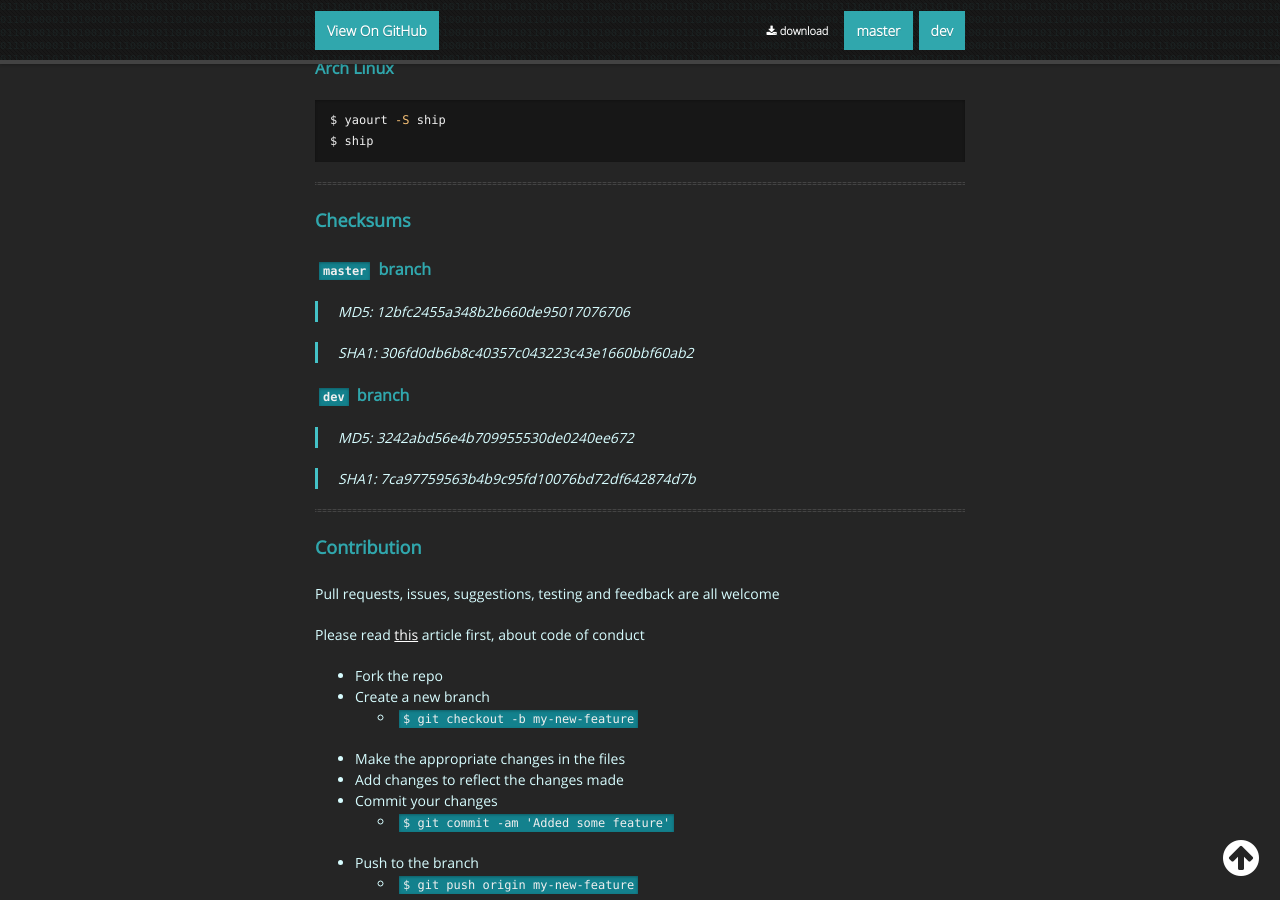
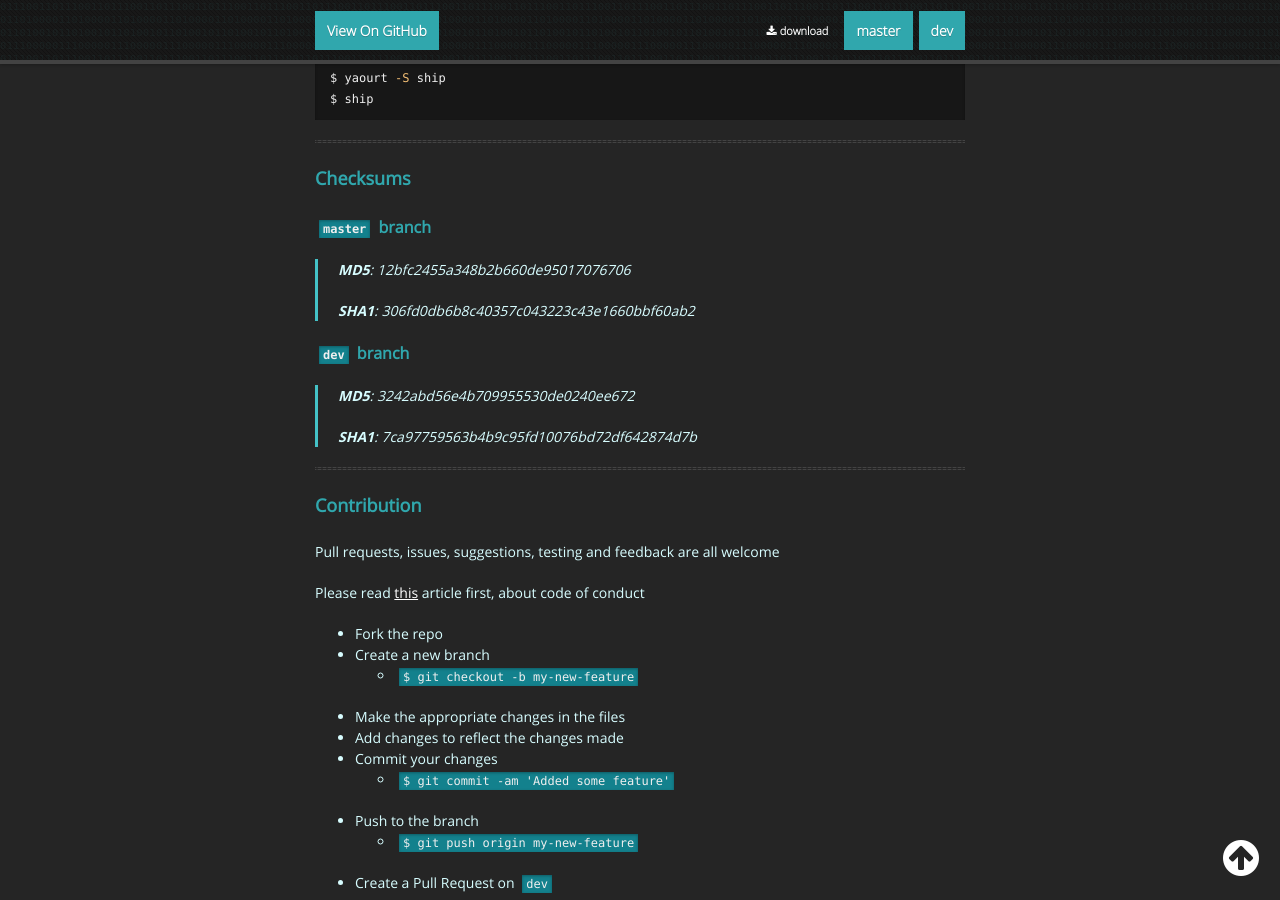
Before and after one commit to xtonousou/ship, a Jekyll site: the page built from index.md, in a window 1280 px wide and 900 px high, scrolled down 2639 px. Built offline with Jekyll 4.4.1, drawn with Linux system fonts in a browser that asks for light colours; nearby versions of some CDN libraries; our own code applies the rules of GitHub Pages for plain Markdown files; some of the changed text lies outside the part shown.

Commit message:
Another bug bites the dust

```diff
--- a/index.md
+++ b/index.md
@@ -26,8 +26,6 @@ layout: home
   * **IPv4**
   * optionally suppress the bitwise output
   * display results as HTML
-  * split into networks of size n1, n2, n3 🚧
-  * deaggregate address range 🚧
 * Show list of **common ports** with description, **private** and **reserved** IPv4 and IPv6 addresses with or without CIDR notation
 * Compatible with most of the common linux distributions
 * Drag and drop URLs or file paths on console window
@@ -44,7 +42,7 @@ Read the [Guide](guide)
 
 ### [](#header-3) Requirements
 
-`ship` uses some of the tools included in **coreutils** and shell builtins
+`ship` uses some of the tools included in **coreutils** and **shell builtins**
 
 #### [](#header-4) Mandatory
 
@@ -111,15 +109,15 @@ $ ship
 
 #### `master` branch
 
-> MD5: 12bfc2455a348b2b660de95017076706
-
-> SHA1: 306fd0db6b8c40357c043223c43e1660bbf60ab2
+> **MD5**: 12bfc2455a348b2b660de95017076706
+>
+> **SHA1**: 306fd0db6b8c40357c043223c43e1660bbf60ab2
 
 #### `dev` branch
 
-> MD5: 3242abd56e4b709955530de0240ee672
-
-> SHA1: 7ca97759563b4b9c95fd10076bd72df642874d7b
+> **MD5**: 3242abd56e4b709955530de0240ee672
+>
+> **SHA1**: 7ca97759563b4b9c95fd10076bd72df642874d7b
 
 ---
 
```
